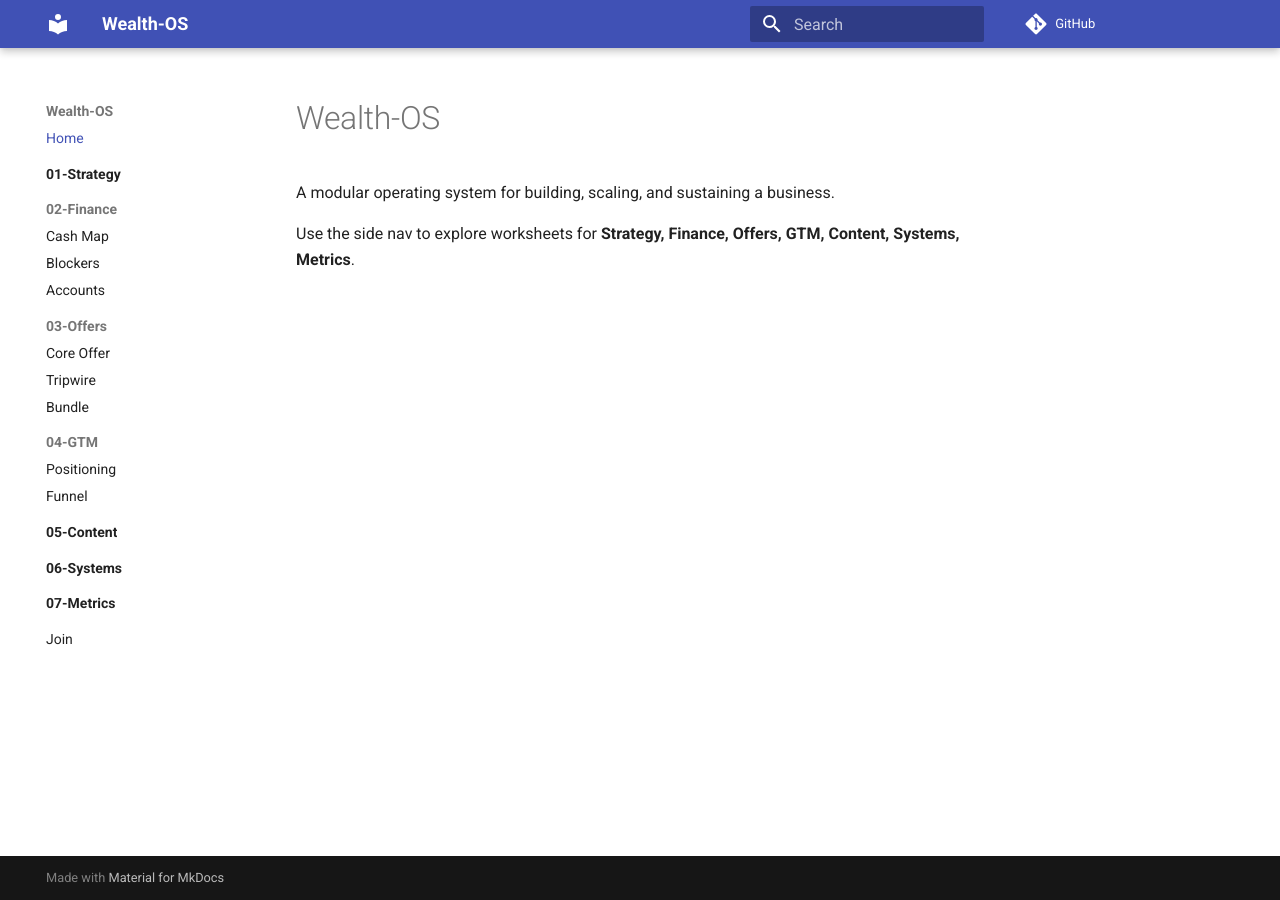
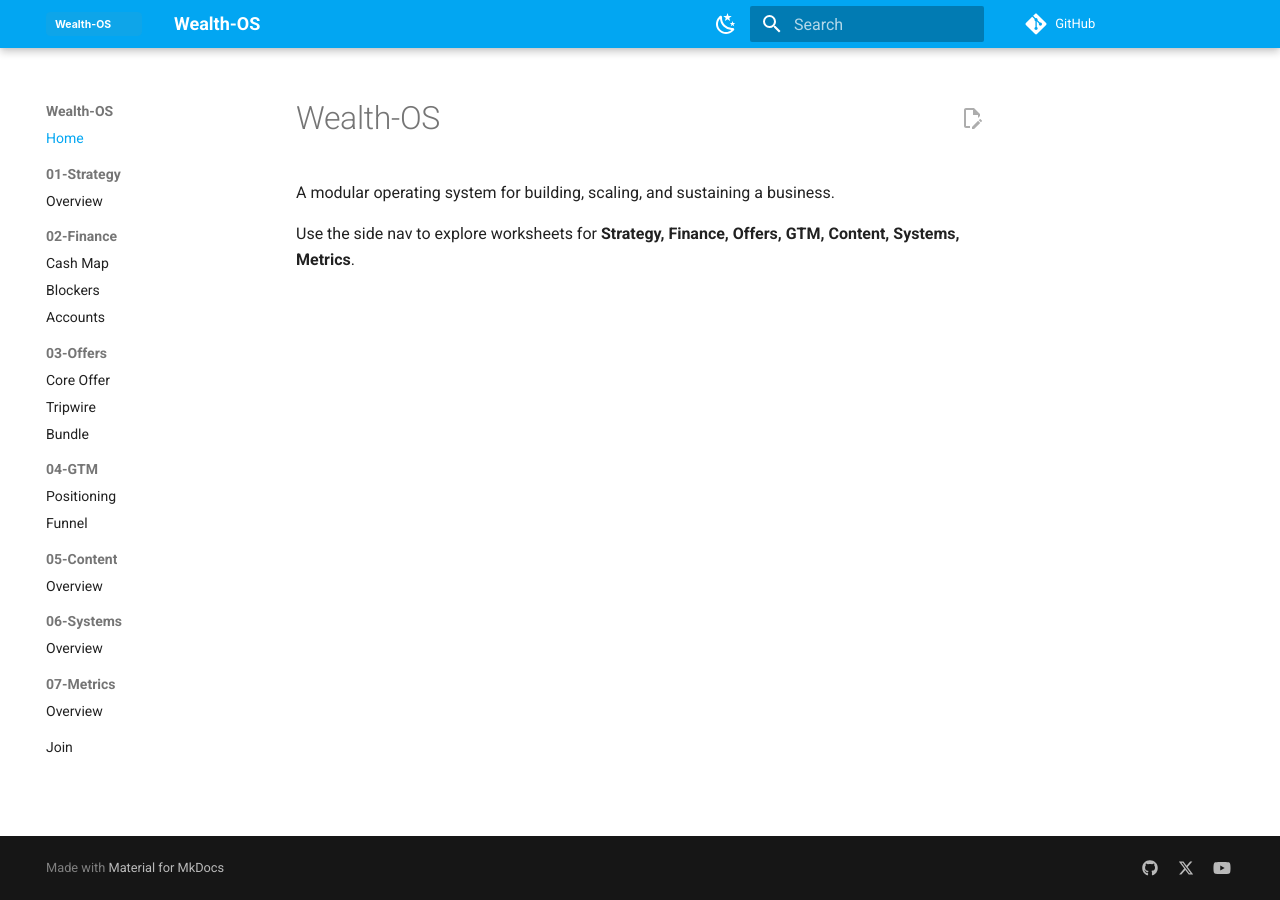
Before and after one commit to alphatecau/Wealth-OS, an MkDocs documentation site: the page built from docs/index.md, in a window 1280 px wide. Built offline with MkDocs 1.6.1 and Material for MkDocs 9.7.7, drawn with Linux system fonts in a browser that asks for light colours; comment, search, counter and statistics services are not loaded.

Commit message:
style: brand Wealth-OS (logo, palette, CSS)

```diff
--- a/mkdocs.yml
+++ b/mkdocs.yml
@@ -4,8 +4,27 @@ theme:
   name: material
   features:
   - navigation.sections
-  - navigation.indexes
+  - navigation.top
+  - navigation.tracking
   - content.code.copy
+  - content.action.edit
+  - toc.follow
+  - search.suggest
+  logo: assets/brand/logo.svg
+  favicon: assets/brand/favicon.svg
+  palette:
+  - scheme: default
+    primary: light blue
+    accent: cyan
+    toggle:
+      icon: material/weather-night
+      name: Switch to dark mode
+  - scheme: slate
+    primary: light blue
+    accent: cyan
+    toggle:
+      icon: material/weather-sunny
+      name: Switch to light mode
 nav:
 - Home: index.md
 - 01-Strategy:
@@ -30,3 +49,13 @@ nav:
 - Join: join.md
 site_url: https://alphatecau.github.io/Wealth-OS/
 docs_dir: docs
+extra:
+  social:
+  - icon: fontawesome/brands/github
+    link: https://github.com/alphatecau
+  - icon: fontawesome/brands/x-twitter
+    link: https://twitter.com/
+  - icon: fontawesome/brands/youtube
+    link: https://youtube.com/
+extra_css:
+- styles/extra.css
```
Also changed, not shown: docs/assets/brand/favicon.svg (added), docs/assets/brand/logo.svg (added), 1 other file.
